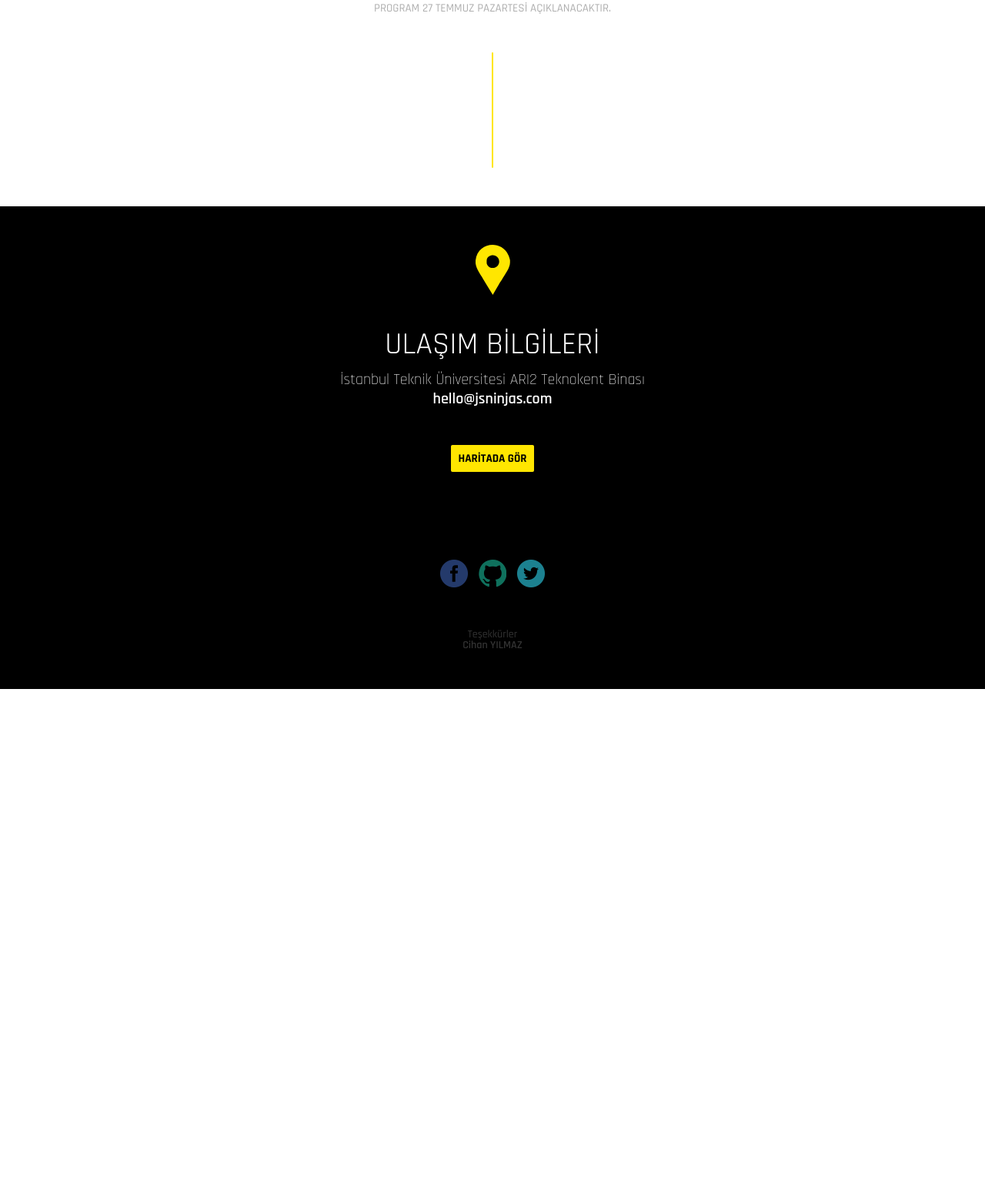
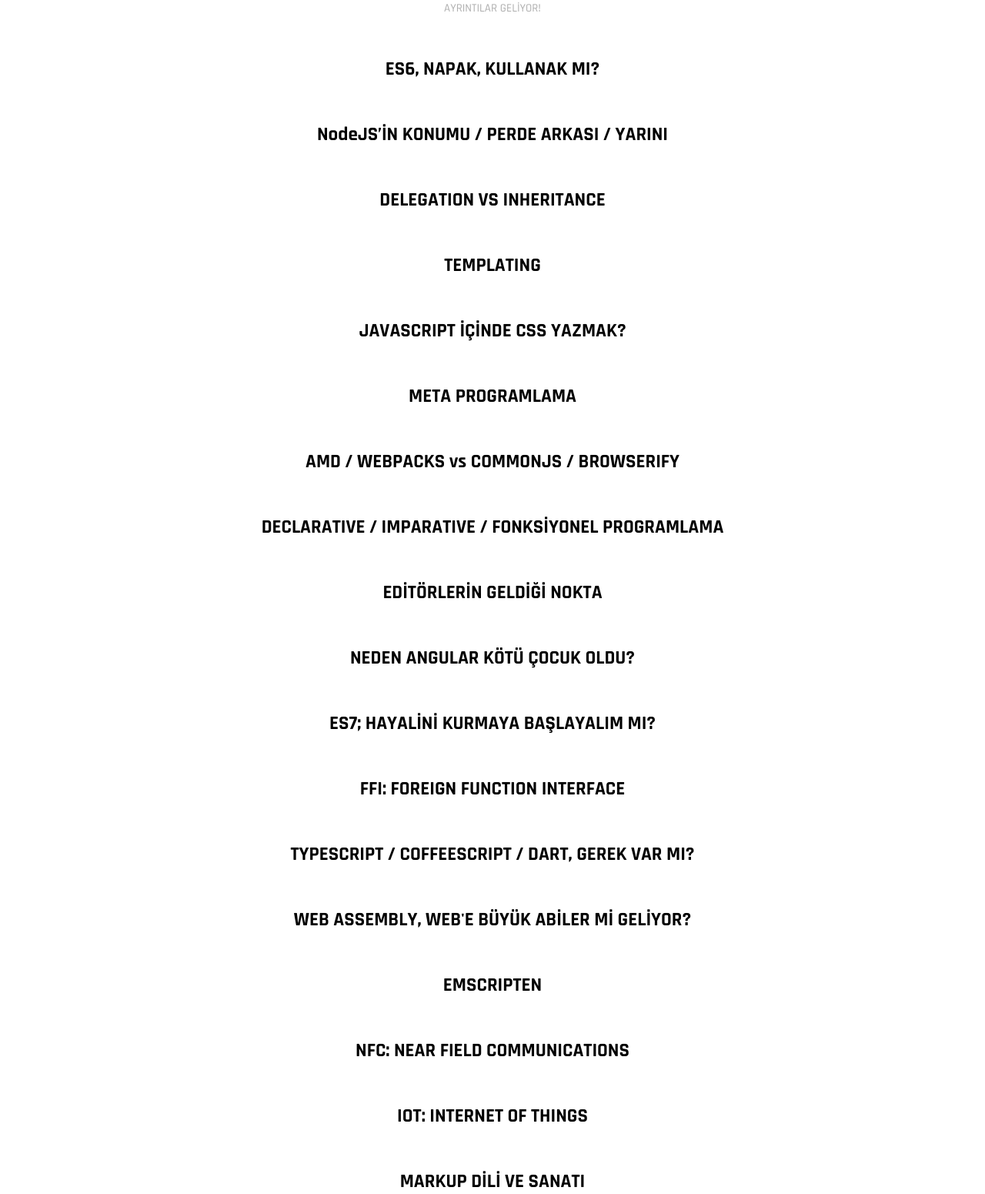
Before and after one commit to JSNinjas/free-for-all-website, a website: page app/index.html in a window 1280 px wide. Shown: the part 2802-4353 px from the top of the page at 77% size. Before the commit the page ends 3697 px from the top, so only its background shows below. Drawn offline with Linux system fonts and the light colour scheme.

Commit message:
program added

```diff
--- a/app/index.html
+++ b/app/index.html
@@ -70,19 +70,66 @@
 	</section>
 	<section class="program" id="program">
 		<h1 class="title">PROGRAM</h1>
-		<h2 class="sub-title"> PROGRAM 27 TEMMUZ PAZARTESİ AÇIKLANACAKTIR.</h2>
-		<!--<ul>
+		<h2 class="sub-title">AYRINTILAR GELİYOR!</h2>
+		<ul>
 			<li>
-				<h2>09:00 - DOLOR SIT AMED</h2>
-				<span>Name Surname</span>
+				<h2>ES6, NAPAK, KULLANAK MI?</h2>
+				<!-- <span>Name Surname</span>
 				<p>Lorem ipsum dolor sit amet, consectetur adipiscing elit. Praesent vel imperdiet massa, eget aliquet sapien. Nunc ornare placerat enim id porta. Ut aliquet ex id enim molestie, sit amet vulputate metus venenatis. Donec commodo, risus eget luctus elementum, magna leo congue felis, vel fringilla mi arcu malesuada elit.</p>
+			-->
 			</li>
 			<li>
-				<h2>09:00 - DOLOR SIT AMED</h2>
-				<span>Name Surname</span>
-				<p>Lorem ipsum dolor sit amet, consectetur adipiscing elit. Praesent vel imperdiet massa, eget aliquet sapien. Nunc ornare placerat enim id porta. Ut aliquet ex id enim molestie, sit amet vulputate metus venenatis. Donec commodo, risus eget luctus elementum, magna leo congue felis, vel fringilla mi arcu malesuada elit.</p>
+				<h2>NodeJS’İN KONUMU / PERDE ARKASI / YARINI</h2>
 			</li>
-		</ul>-->
+			<li>
+				<h2>DELEGATION VS INHERITANCE</h2>
+			</li>
+			<li>
+				<h2>TEMPLATING</h2>
+			</li>
+			<li>
+				<h2>JAVASCRIPT İÇİNDE CSS YAZMAK?</h2>
+			</li>
+			<li>
+				<h2>META PROGRAMLAMA</h2>
+			</li>
+			<li>
+				<h2>AMD / WEBPACKS vs COMMONJS / BROWSERIFY</h2>
+			</li>
+			<li>
+				<h2>DECLARATIVE / IMPARATIVE / FONKSİYONEL PROGRAMLAMA</h2>
+			</li>
+			<li>
+				<h2>EDİTÖRLERİN GELDİĞİ NOKTA</h2>
+			</li>
+			<li>
+				<h2>NEDEN ANGULAR KÖTÜ ÇOCUK OLDU?</h2>
+			</li>
+			<li>
+				<h2>ES7; HAYALİNİ KURMAYA BAŞLAYALIM MI?</h2>
+			</li>
+			<li>
+				<h2>FFI: FOREIGN FUNCTION INTERFACE</h2>
+			</li>
+			<li>
+				<h2>TYPESCRIPT / COFFEESCRIPT / DART, GEREK VAR MI?</h2>
+			</li>
+			<li>
+				<h2>WEB ASSEMBLY, WEB'E BÜYÜK ABİLER Mİ GELİYOR?</h2>
+			</li>
+			<li>
+				<h2>EMSCRIPTEN</h2>
+			</li>
+			<li>
+				<h2>NFC: NEAR FIELD COMMUNICATIONS</h2>
+			</li>
+			<li>
+				<h2>IOT: INTERNET OF THINGS</h2>
+			</li>
+			<li>
+				<h2>MARKUP DİLİ VE SANATI</h2>
+			</li>
+		</ul>
 		<div class="seperator"><span></span></div>
 	</section>
 	<footer>
```
